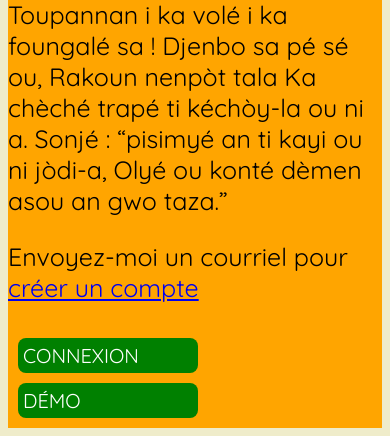
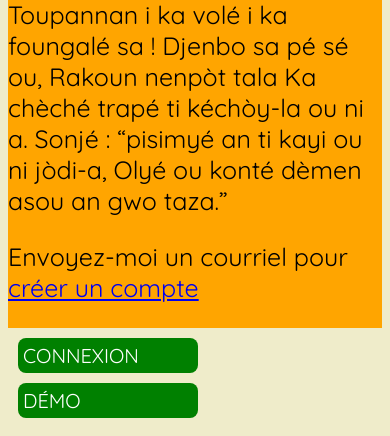
Before and after one commit to Eclipse972/Evaluation_insitu, a PHP site: page / in a window 390 px wide. Shown: the part 1504-1940 px from the top of the page. Run offline with PHP 8.4, Linux system fonts and the light colour scheme; data comes from the database, SQL or seed files in the repository; data that the repository does not hold is empty; a stand-in replaces the project's code that opens the database connection.

Commit message:
Navigation sans coueur de fond Seule la zone section est en jaune/orange  Modifications qui seront validées : 	modifié :         CSS/commun.css

```diff
--- a/Public/CSS/commun.css
+++ b/Public/CSS/commun.css
@@ -39,15 +39,22 @@ header p {
 }
 
 header, footer, main {
-	background-color:yellow;
 	max-width:1080px;
 	font-size:12px;
 	margin:auto;
 }
 
-section { max-width:850px; }
+/* Section ------------------------------------------------------------------- */
+section {
+	max-width:850px;
+	background-color:yellow;
+}
 
-nav { width:200px; }
+/* Navigation ------------------------------------------------------------------- */
+nav {
+	width:200px;
+	background-color:var(--couleur3);
+}
 
 nav a {
 	display:block;
@@ -82,7 +89,8 @@ section, nav  {
 /* Modifications pour affichage sur les petits écrans ============================================= */
 @media(max-width: 767px)
 {
-    header, footer, main { background-color:orange;	}
+    section { background-color:orange;	}
+
     header { color:white; }
 
 	#avertissement { display:block; }	/* provoque l'affichage de l'avertissement s'il est défini */
```
